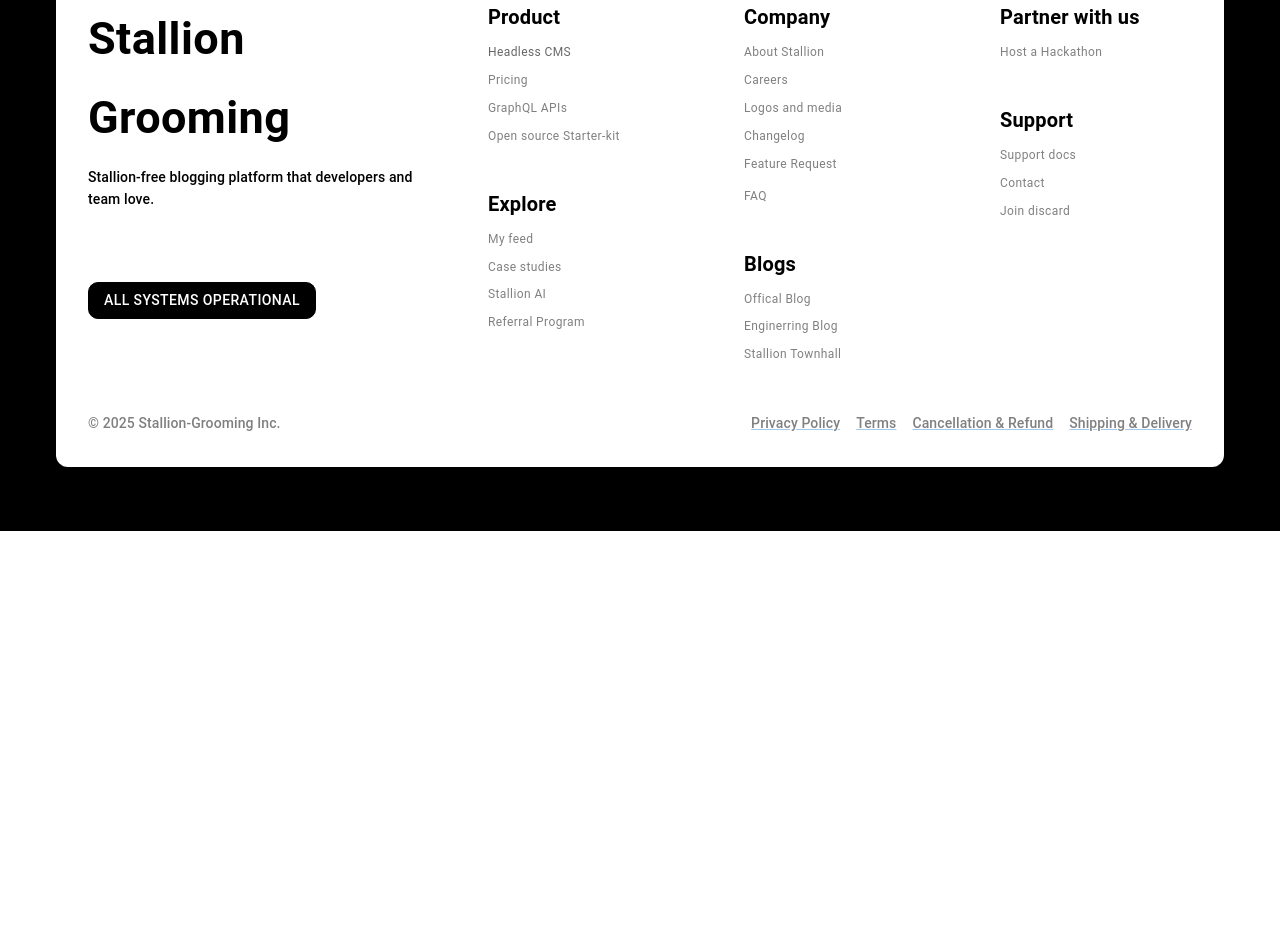
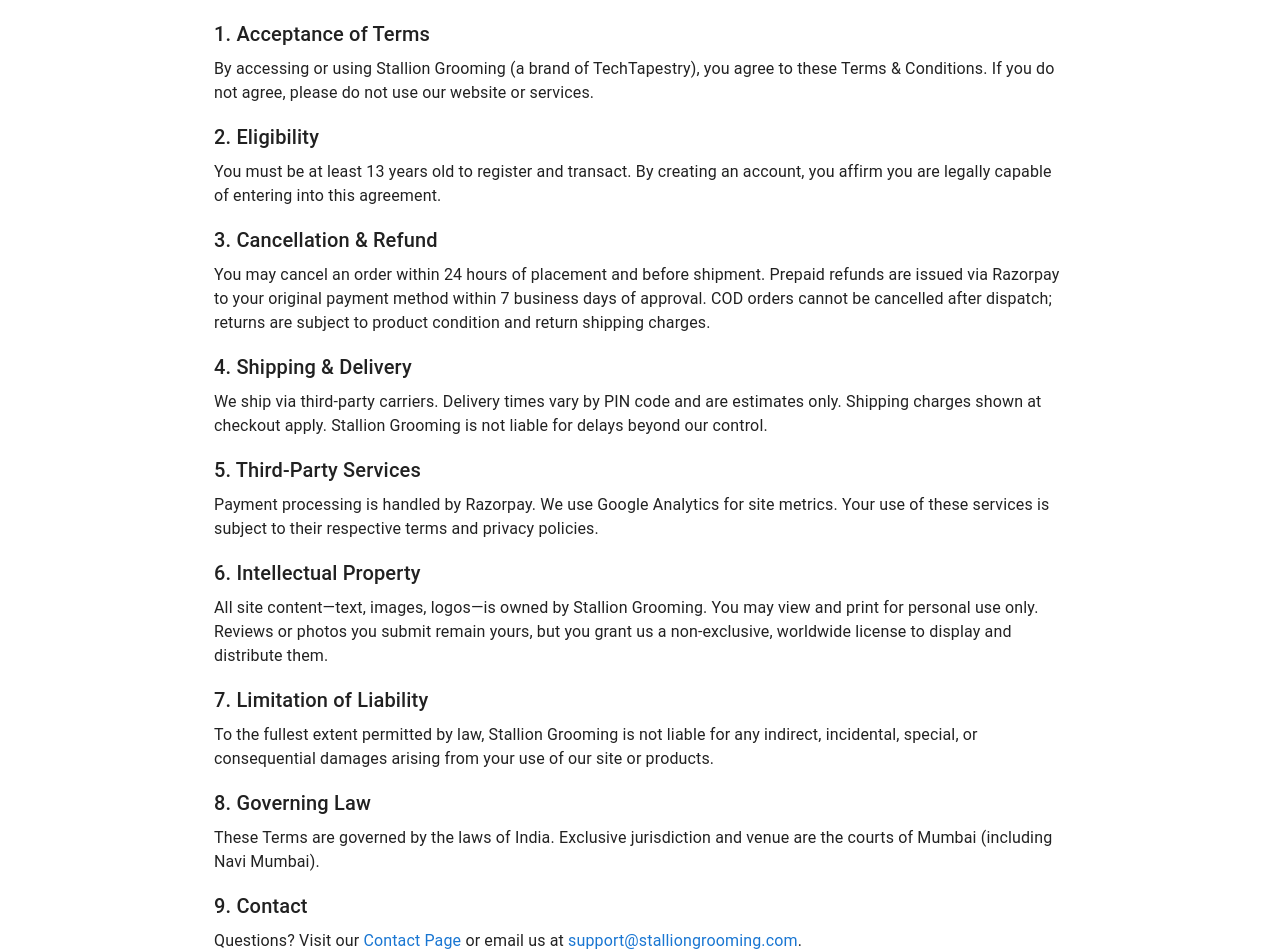
Before and after one commit to dhanshreeaj/groomingstore, a Next.js app: page /terms-and-conditions in a window 1280 px wide. Shown: the part 200-1152 px from the top of the page. Before the commit the page ends 800 px from the top, so only its background shows below. Built offline with nearby package versions, Linux system fonts and the light colour scheme; some icons are missing.

Commit message:
Enhance Cancellation, Shipping, and Terms & Conditions pages with detailed policies and improved structure

```diff
--- a/src/app/terms-and-conditions/page.tsx
+++ b/src/app/terms-and-conditions/page.tsx
@@ -1,5 +1,106 @@
 import React from "react";
+import { Container, Typography, Link, Box } from "@mui/material";
 
-export default function page() {
-  return <div>page</div>;
-}
+const TermsAndConditions: React.FC = () => (
+  <Container maxWidth="md" sx={{ py: 4 }}>
+    <Typography variant="h4" gutterBottom>
+      Terms &amp; Conditions
+    </Typography>
+    <Typography variant="caption" display="block" gutterBottom>
+      Last updated: July 23, 2025
+    </Typography>
+
+    <Box mt={4}>
+      <Typography variant="h6" gutterBottom>
+        1. Acceptance of Terms
+      </Typography>
+      <Typography variant="body1" paragraph>
+        By accessing or using Stallion Grooming (a brand of TechTapestry), you
+        agree to these Terms &amp; Conditions. If you do not agree, please do
+        not use our website or services.
+      </Typography>
+
+      <Typography variant="h6" gutterBottom>
+        2. Eligibility
+      </Typography>
+      <Typography variant="body1" paragraph>
+        You must be at least 13 years old to register and transact. By creating
+        an account, you affirm you are legally capable of entering into this
+        agreement.
+      </Typography>
+
+      <Typography variant="h6" gutterBottom>
+        3. Cancellation &amp; Refund
+      </Typography>
+      <Typography variant="body1" paragraph>
+        You may cancel an order within 24 hours of placement and before
+        shipment. Prepaid refunds are issued via Razorpay to your original
+        payment method within 7 business days of approval. COD orders cannot be
+        cancelled after dispatch; returns are subject to product condition and
+        return shipping charges.
+      </Typography>
+
+      <Typography variant="h6" gutterBottom>
+        4. Shipping &amp; Delivery
+      </Typography>
+      <Typography variant="body1" paragraph>
+        We ship via third‑party carriers. Delivery times vary by PIN code and
+        are estimates only. Shipping charges shown at checkout apply. Stallion
+        Grooming is not liable for delays beyond our control.
+      </Typography>
+
+      <Typography variant="h6" gutterBottom>
+        5. Third‑Party Services
+      </Typography>
+      <Typography variant="body1" paragraph>
+        Payment processing is handled by Razorpay. We use Google Analytics for
+        site metrics. Your use of these services is subject to their respective
+        terms and privacy policies.
+      </Typography>
+
+      <Typography variant="h6" gutterBottom>
+        6. Intellectual Property
+      </Typography>
+      <Typography variant="body1" paragraph>
+        All site content—text, images, logos—is owned by Stallion Grooming. You
+        may view and print for personal use only. Reviews or photos you submit
+        remain yours, but you grant us a non‑exclusive, worldwide license to
+        display and distribute them.
+      </Typography>
+
+      <Typography variant="h6" gutterBottom>
+        7. Limitation of Liability
+      </Typography>
+      <Typography variant="body1" paragraph>
+        To the fullest extent permitted by law, Stallion Grooming is not liable
+        for any indirect, incidental, special, or consequential damages arising
+        from your use of our site or products.
+      </Typography>
+
+      <Typography variant="h6" gutterBottom>
+        8. Governing Law
+      </Typography>
+      <Typography variant="body1" paragraph>
+        These Terms are governed by the laws of India. Exclusive jurisdiction
+        and venue are the courts of Mumbai (including Navi Mumbai).
+      </Typography>
+
+      <Typography variant="h6" gutterBottom>
+        9. Contact
+      </Typography>
+      <Typography variant="body1">
+        Questions? Visit our{" "}
+        <Link href="/contact" underline="hover">
+          Contact Page
+        </Link>{" "}
+        or email us at{" "}
+        <Link href="mailto:support@stalliongrooming.com" underline="hover">
+          support@stalliongrooming.com
+        </Link>
+        .
+      </Typography>
+    </Box>
+  </Container>
+);
+
+export default TermsAndConditions;
```
Also changed, not shown: src/app/cancellation-and-refund/page.tsx (+63 -3 lines), src/app/shipping-and-delivery/page.tsx (+81 -3 lines).
